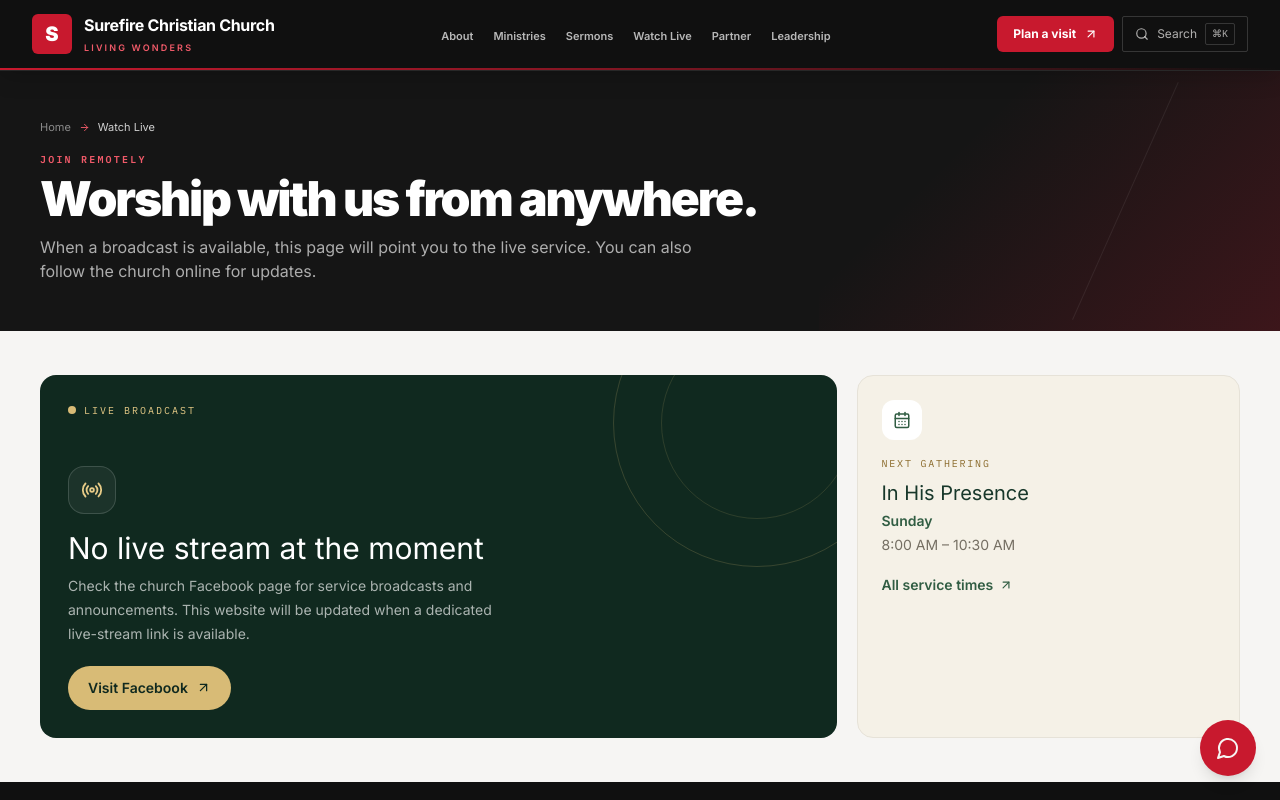
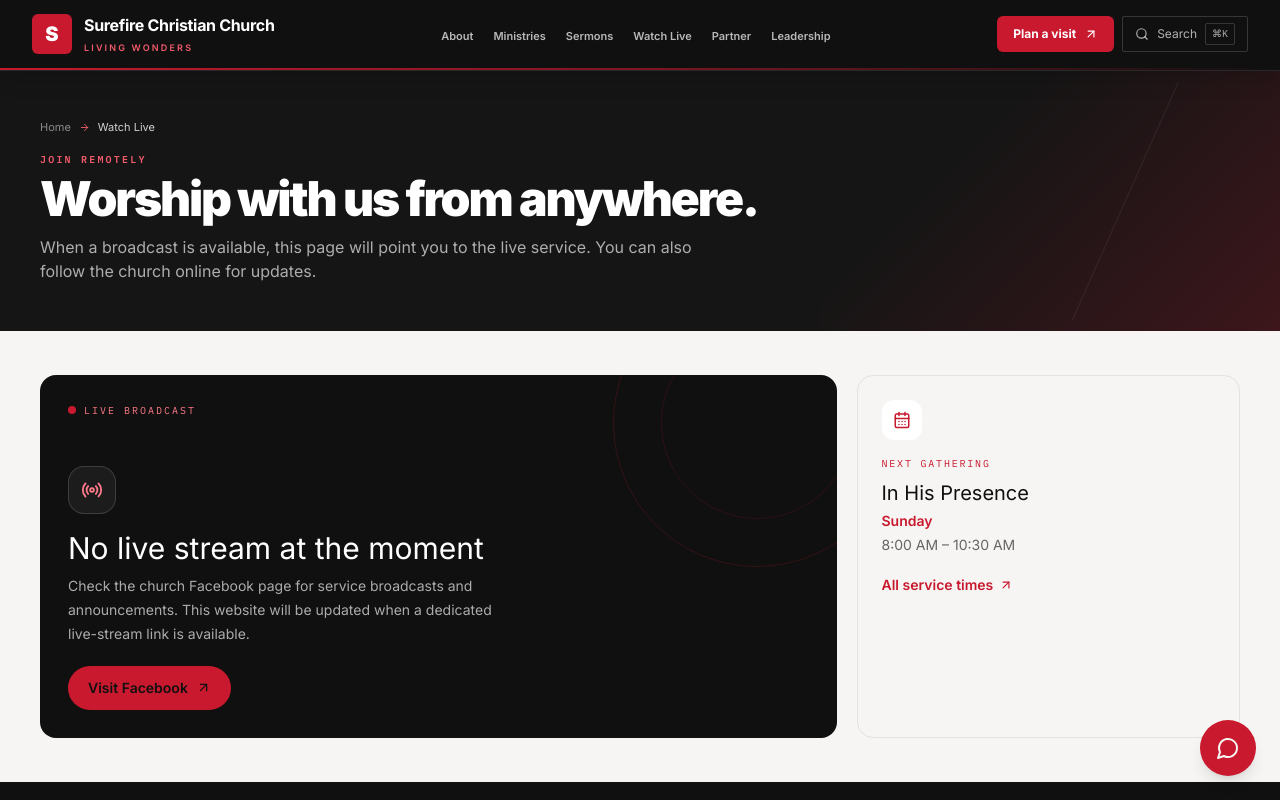
Before and after one commit to taiwoatlas/surefire-next, a Next.js app: page /watch-live in a window 1280 px wide. Shown: the top 800 px of the page. Built offline with nearby package versions, Linux system fonts and the light colour scheme; no server answers.

Commit message:
Apply black-and-red visual system to page.tsx

```diff
--- a/app/watch-live/page.tsx
+++ b/app/watch-live/page.tsx
@@ -17,24 +17,24 @@ export default function WatchLivePage() {
 
       <Section tone="paper">
         <div className="grid gap-5 md:grid-cols-[1.35fr_.65fr]">
-          <div className="relative flex min-h-[260px] flex-col justify-between overflow-hidden rounded-2xl bg-[#10291f] p-5 text-white sm:min-h-[330px] sm:p-7">
-            <div aria-hidden="true" className="pointer-events-none absolute -right-16 -top-24 size-72 rounded-full border border-[#d8bb76]/20" />
-            <div aria-hidden="true" className="pointer-events-none absolute -right-4 -top-12 size-48 rounded-full border border-[#d8bb76]/15" />
-            <div className="relative flex items-center gap-2"><span className="size-2 rounded-full bg-[#d8bb76]" /><span className="font-mono text-[10px] uppercase tracking-[.2em] text-[#e7cb87]">Live broadcast</span></div>
+          <div className="relative flex min-h-[260px] flex-col justify-between overflow-hidden rounded-2xl bg-[#101010] p-5 text-white sm:min-h-[330px] sm:p-7">
+            <div aria-hidden="true" className="pointer-events-none absolute -right-16 -top-24 size-72 rounded-full border border-[#c8192e]/20" />
+            <div aria-hidden="true" className="pointer-events-none absolute -right-4 -top-12 size-48 rounded-full border border-[#c8192e]/15" />
+            <div className="relative flex items-center gap-2"><span className="size-2 rounded-full bg-[#c8192e]" /><span className="font-mono text-[10px] uppercase tracking-[.2em] text-[#ff7a88]">Live broadcast</span></div>
             <div className="relative mt-12">
-              <span className="grid size-12 place-items-center rounded-2xl border border-white/15 bg-white/5 text-[#e7cb87]"><Radio size={22} aria-hidden="true" /></span>
+              <span className="grid size-12 place-items-center rounded-2xl border border-white/15 bg-white/5 text-[#ff7a88]"><Radio size={22} aria-hidden="true" /></span>
               <h2 className="mt-4 font-display text-2xl sm:text-3xl">No live stream at the moment</h2>
               <p className="mt-2 max-w-md text-sm leading-6 text-white/65">Check the church Facebook page for service broadcasts and announcements. This website will be updated when a dedicated live-stream link is available.</p>
-              <a href={church.facebook} target="_blank" rel="noopener noreferrer" className="mt-5 inline-flex min-h-11 items-center gap-2 rounded-full bg-[#d8bb76] px-5 text-sm font-semibold text-[#10291f]">Visit Facebook <ArrowUpRight size={15} aria-hidden="true" /></a>
+              <a href={church.facebook} target="_blank" rel="noopener noreferrer" className="mt-5 inline-flex min-h-11 items-center gap-2 rounded-full bg-[#c8192e] px-5 text-sm font-semibold text-[#101010]">Visit Facebook <ArrowUpRight size={15} aria-hidden="true" /></a>
             </div>
           </div>
-          <aside className="rounded-2xl border border-[#e6e2d8] bg-[#f5f1e7] p-5 sm:p-6">
-            <span className="grid size-10 place-items-center rounded-xl bg-white text-[#315d43]"><CalendarDays size={18} aria-hidden="true" /></span>
-            <p className="mt-4 font-mono text-[10px] uppercase tracking-[.18em] text-[#8b6b2c]">Next gathering</p>
-            <h2 className="mt-2 font-display text-xl text-[#18382b]">{services[0]!.name}</h2>
-            <p className="mt-1 text-sm font-semibold text-[#315d43]">{services[0]!.day}</p>
-            <p className="mt-1 text-sm text-[#756f63]">{services[0]!.time}</p>
-            <Link href="/services" className="mt-5 inline-flex items-center gap-1.5 text-sm font-semibold text-[#315d43] hover:text-[#8b6b2c]">All service times <ArrowUpRight size={14} aria-hidden="true" /></Link>
+          <aside className="rounded-2xl border border-[#e4e1df] bg-[#f6f5f3] p-5 sm:p-6">
+            <span className="grid size-10 place-items-center rounded-xl bg-white text-[#c8192e]"><CalendarDays size={18} aria-hidden="true" /></span>
+            <p className="mt-4 font-mono text-[10px] uppercase tracking-[.18em] text-[#c8192e]">Next gathering</p>
+            <h2 className="mt-2 font-display text-xl text-[#101010]">{services[0]!.name}</h2>
+            <p className="mt-1 text-sm font-semibold text-[#c8192e]">{services[0]!.day}</p>
+            <p className="mt-1 text-sm text-[#686563]">{services[0]!.time}</p>
+            <Link href="/services" className="mt-5 inline-flex items-center gap-1.5 text-sm font-semibold text-[#c8192e] hover:text-[#c8192e]">All service times <ArrowUpRight size={14} aria-hidden="true" /></Link>
           </aside>
         </div>
       </Section>
```
